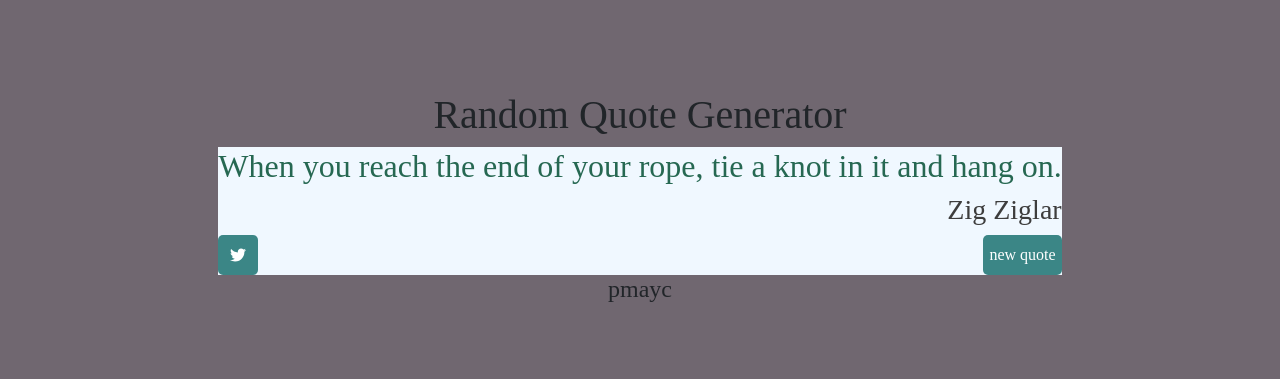
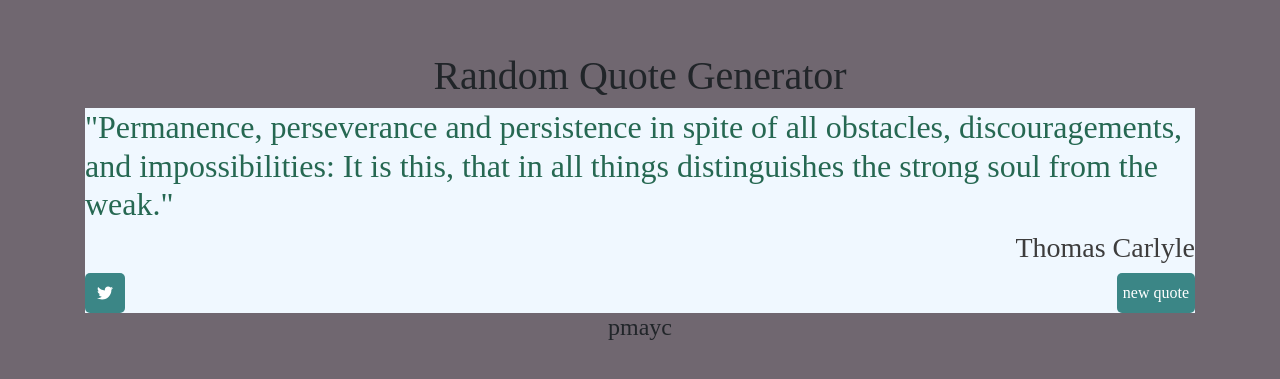
Before and after one commit to pmaycomia/random-quote-machine, a JavaScript app: page / in a window 1280 px wide. Shown: the part 159-538 px from the top of the page. Built offline with nearby package versions, Linux system fonts and the light colour scheme; the HTML template or start-up script is replaced by a standard one.

Commit message:
Add more quotes, now a total of 10. Also hardcoded random number generator

```diff
--- a/src/App.js
+++ b/src/App.js
@@ -2,22 +2,24 @@ import './App.css'
 import {FaTwitter} from "react-icons/fa"
 import QuotesList from './QuotesList.json'
 
-let firstQuote = QuotesList[2].quote
+let randomizer = Math.floor(Math.random() * 10);
+let firstQuote = QuotesList[randomizer].quote
+let firstAuthor = QuotesList[randomizer].author
 
 const Text = (props) => {
   return (
 
       <h2 id="text">
-        {props.quote}
+        "{props.quote}"
       </h2>
 
   )
 }
 
-const Author = () => {
+const Author = (props) => {
   return(
     <div>
-      <h3 id="author">Zig Ziglar</h3>
+      <h3 id="author">{props.author}</h3>
     </div>
   )
 }
@@ -30,7 +32,7 @@ function App() {
 
       <div id="quote-box">
         <Text quote={firstQuote} />
-        <Author />
+        <Author author={firstAuthor} />
         <div className="bottom-spaceout">
           <a id="tweet-quote"><FaTwitter/ > </a>
           <button id="new-quote">new quote</button>
--- a/src/QuotesList.json
+++ b/src/QuotesList.json
@@ -39,5 +39,15 @@
         "id": 8,
         "quote": "Learning never exhausts the mind.",
         "author": "Leonardo de Vinci"
+    },
+    {
+        "id": 9,
+        "quote": "If you cannot do great things, do small things in a great way.",
+        "author": "Napoleon Hill"
+    },
+    {
+        "id": 10,
+        "quote": "Permanence, perseverance and persistence in spite of all obstacles, discouragements, and impossibilities: It is this, that in all things distinguishes the strong soul from the weak.",
+        "author": "Thomas Carlyle"
     }
 ]
```
